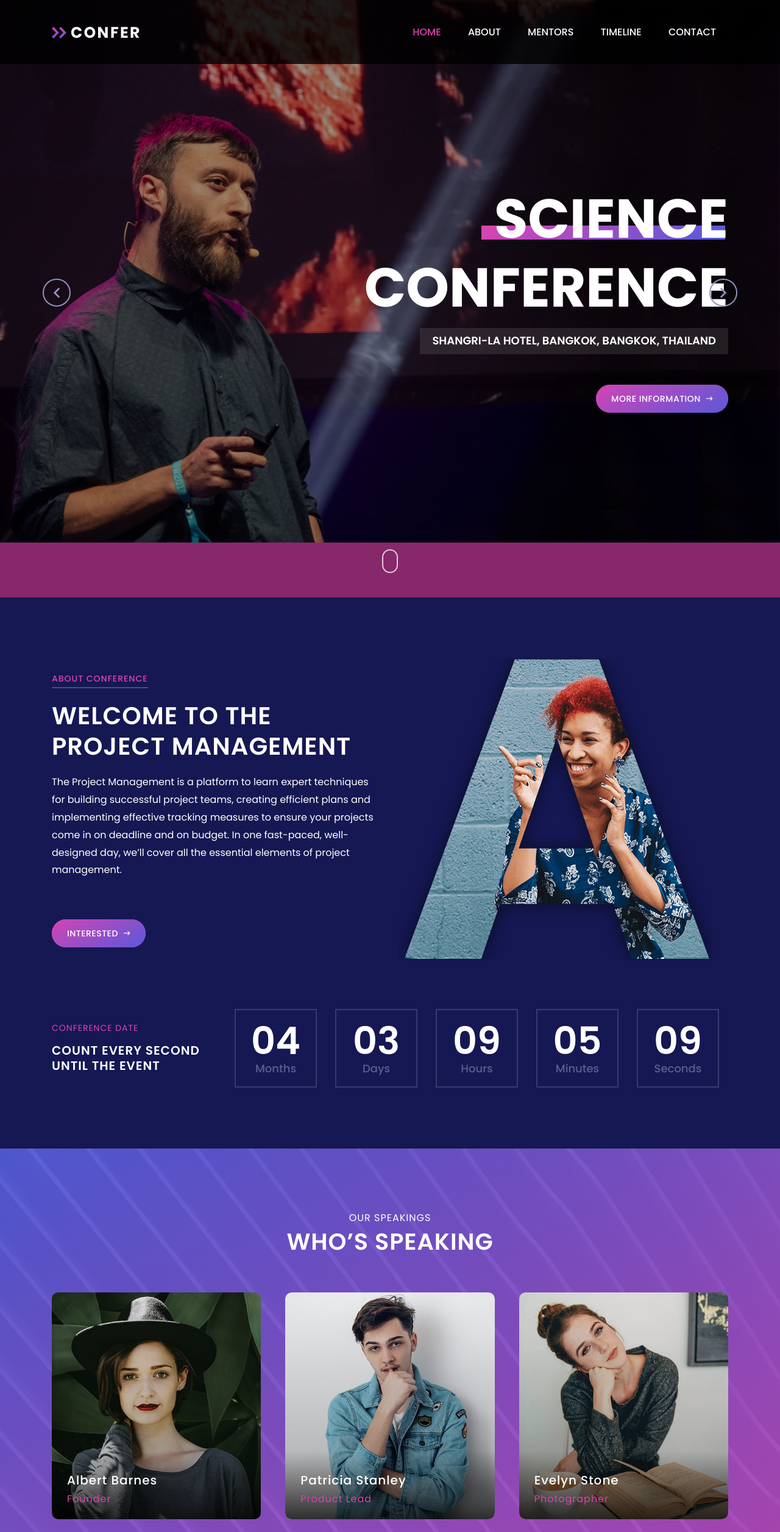
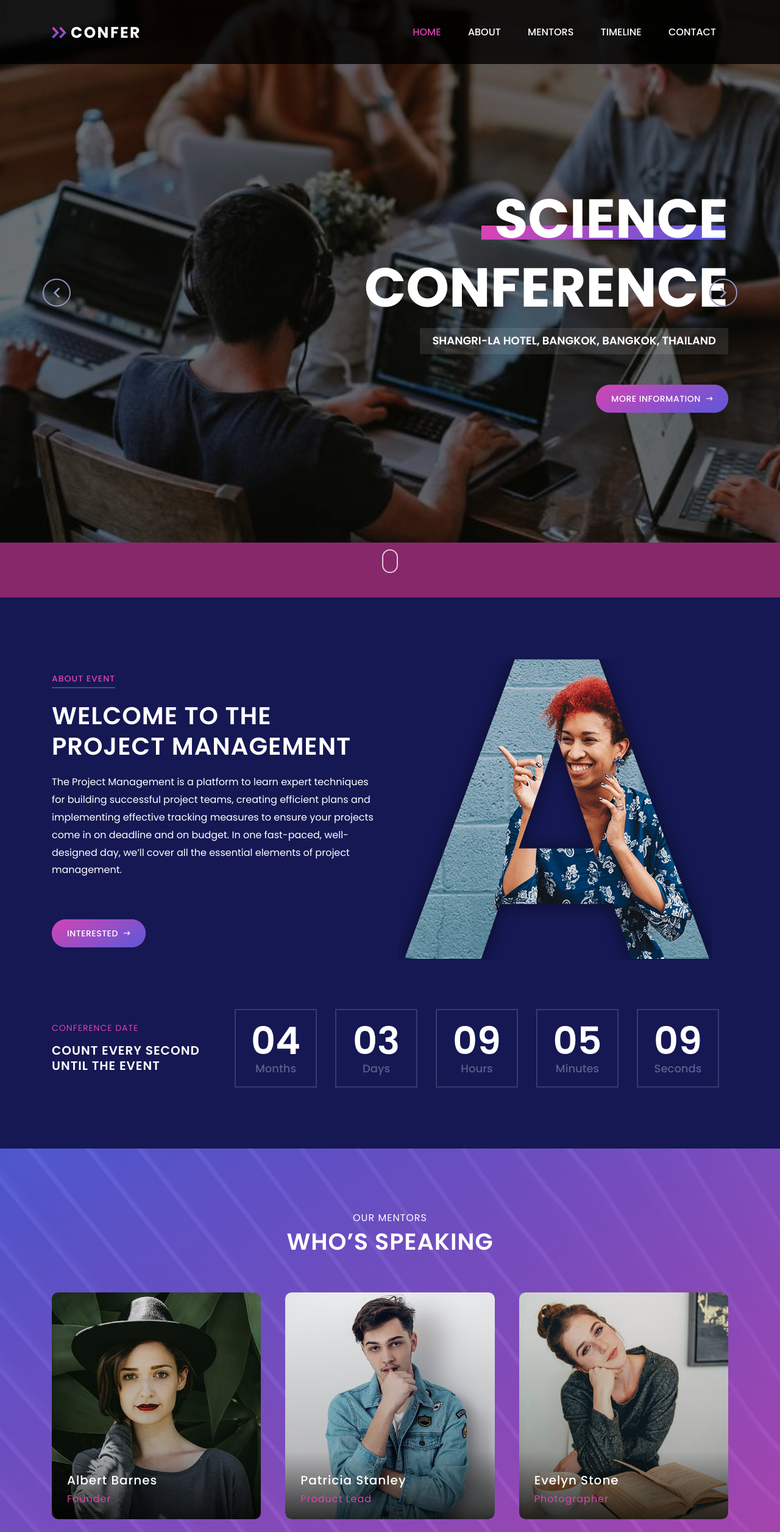
Before and after one commit to sesa-junior-hackathon/sesa-junior-hackathon.github.io, a website: page index.html in a window 1280 px wide. Shown: the top 2513 px of the page at 61% size. Drawn offline with Linux system fonts and the light colour scheme.

Commit message:
cover photo

```diff
--- a/index.html
+++ b/index.html
@@ -71,7 +71,7 @@
     <section class="welcome-area" id="Home">
         <div class="welcome-slides owl-carousel">
             <!-- Single Slide -->
-            <div class="single-welcome-slide bg-img bg-overlay jarallax" style="background-image: url(img/bg-img/1.jpg);">
+            <div class="single-welcome-slide bg-img bg-overlay jarallax" style="background-image: url(images/background_one.jpg);">
                 <div class="container h-100">
                     <div class="row h-100 align-items-center">
                         <!-- Welcome Text -->
@@ -89,7 +89,7 @@
             </div>
 
             <!-- Single Slide -->
-            <div class="single-welcome-slide bg-img bg-overlay jarallax" style="background-image: url(img/bg-img/45.jpg);">
+            <div class="single-welcome-slide bg-img bg-overlay jarallax" style="background-image: url(images/background_two.jpg);">
                 <div class="container h-100">
                     <div class="row h-100 align-items-center">
                         <!-- Welcome Text -->
@@ -125,7 +125,7 @@
                 <!-- About Content -->
                 <div class="col-12 col-md-6">
                     <div class="about-content-text mb-80">
-                        <h6 class="wow fadeInUp" data-wow-delay="300ms">About Conference</h6>
+                        <h6 class="wow fadeInUp" data-wow-delay="300ms">About Event</h6>
                         <h3 class="wow fadeInUp" data-wow-delay="300ms">Welcome to the Project Management</h3>
                         <p class="wow fadeInUp" data-wow-delay="300ms">The Project Management is a platform to learn expert techniques for building successful project teams, creating efficient plans and implementing effective tracking measures to ensure your projects come in on deadline and on budget. In one fast-paced, well-designed day, we’ll cover all the essential elements of project management.</p>
                         <a href="#" class="btn confer-btn mt-50 wow fadeInUp" data-wow-delay="300ms">Interested <i class="zmdi zmdi-long-arrow-right"></i></a>
@@ -171,7 +171,7 @@
                 <!-- Heading -->
                 <div class="col-12">
                     <div class="section-heading text-center wow fadeInUp" data-wow-delay="300ms">
-                        <p>Our Speakings</p>
+                        <p>Our Mentors</p>
                         <h4>Who’s speaking</h4>
                     </div>
                 </div>
```
Also changed, not shown: images/background_two.jpg (added).
